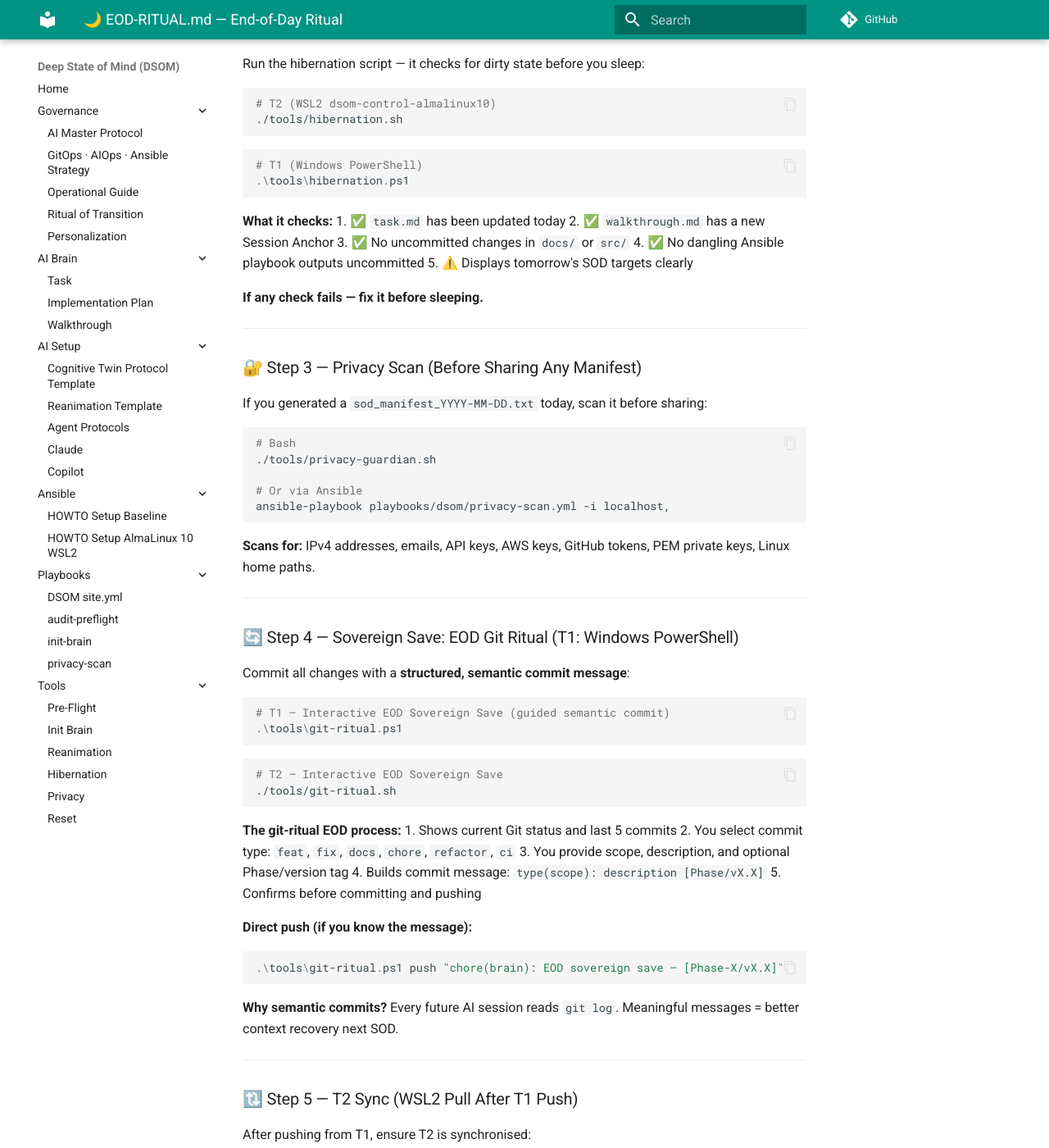
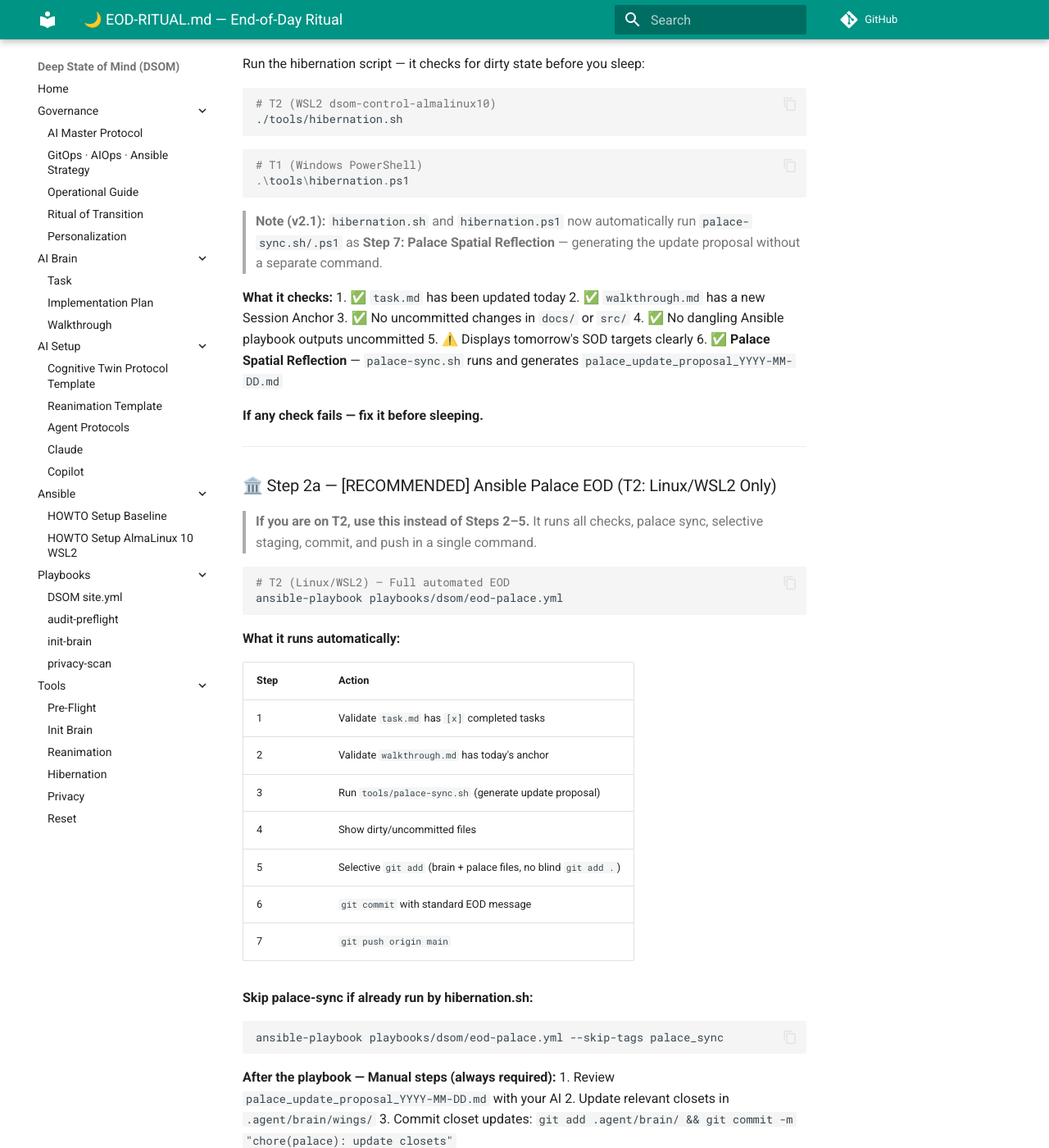
Before and after one commit to linuxmalaysia/deep-state-of-mind-for-my-ai, an MkDocs documentation site: the page built from docs/EOD-RITUAL.md, in a window 1280 px wide and 1400 px high, scrolled down 2146 px. Shown: the whole window at 82% size. Built offline with MkDocs 1.6.1 and Material for MkDocs 9.7.7, drawn with Linux system fonts in a browser that asks for light colours; comment, search, counter and statistics services are not loaded; some of the changed text lies outside the part shown.

Commit message:
docs(rituals): add Ansible Palace SOD/EOD automation steps to SOD-RITUAL.md and EOD-RITUAL.md — v6.1 + Palace v1.0

````diff
--- a/docs/EOD-RITUAL.md
+++ b/docs/EOD-RITUAL.md
@@ -2,7 +2,7 @@
 # docs/EOD-RITUAL.md
 
 > **"Rest is not the end unless the memory is lost. To hibernate is to prepare for rebirth."**
-> **Standard: DSOM For My AI Protocol v6.1 | GitOps · AIOps · Ansible**
+> **Standard: DSOM For My AI Protocol v6.1 + Palace v1.0 | GitOps · AIOps · Ansible**
 
 ---
 
@@ -99,14 +99,52 @@ Run the hibernation script — it checks for dirty state before you sleep:
 .\tools\hibernation.ps1
 ```
 
+> **Note (v2.1):** `hibernation.sh` and `hibernation.ps1` now automatically run `palace-sync.sh/.ps1` as **Step 7: Palace Spatial Reflection** — generating the update proposal without a separate command.
+
 **What it checks:**
 1. ✅ `task.md` has been updated today
 2. ✅ `walkthrough.md` has a new Session Anchor
 3. ✅ No uncommitted changes in `docs/` or `src/`
 4. ✅ No dangling Ansible playbook outputs uncommitted
 5. ⚠️ Displays tomorrow's SOD targets clearly
+6. ✅ **Palace Spatial Reflection** — `palace-sync.sh` runs and generates `palace_update_proposal_YYYY-MM-DD.md`
 
 **If any check fails — fix it before sleeping.**
+
+---
+
+### 🏛️ Step 2a — [RECOMMENDED] Ansible Palace EOD (T2: Linux/WSL2 Only)
+
+> **If you are on T2, use this instead of Steps 2–5.** It runs all checks, palace sync, selective staging, commit, and push in a single command.
+
+```bash
+# T2 (Linux/WSL2) — Full automated EOD
+ansible-playbook playbooks/dsom/eod-palace.yml
+```
+
+**What it runs automatically:**
+
+| Step | Action |
+|---|---|
+| 1 | Validate `task.md` has `[x]` completed tasks |
+| 2 | Validate `walkthrough.md` has today's anchor |
+| 3 | Run `tools/palace-sync.sh` (generate update proposal) |
+| 4 | Show dirty/uncommitted files |
+| 5 | Selective `git add` (brain + palace files, no blind `git add .`) |
+| 6 | `git commit` with standard EOD message |
+| 7 | `git push origin main` |
+
+**Skip palace-sync if already run by hibernation.sh:**
+```bash
+ansible-playbook playbooks/dsom/eod-palace.yml --skip-tags palace_sync
+```
+
+**After the playbook — Manual steps (always required):**
+1. Review `palace_update_proposal_YYYY-MM-DD.md` with your AI
+2. Update relevant closets in `.agent/brain/wings/`
+3. Commit closet updates: `git add .agent/brain/ && git commit -m "chore(palace): update closets"`
+
+> **T1 (Windows):** Steps 2–5 remain manual. `hibernation.ps1` v2.1 handles palace-sync automatically.
 
 ---
 
@@ -194,10 +232,13 @@ This is your **offline backup** in case your brain has its own context decay ove
 ```
 [ ] task.md — updated: [x] done, [ ] tomorrow's targets set
 [ ] walkthrough.md — new Session Anchor written with Mental Anchor sentence
-[ ] hibernation.sh — returned GREEN on all checks
-[ ] privacy-guardian.sh — manifest scanned CLEAN (if manifest was generated)
-[ ] git-ritual.sh (EOD) — all changes committed with semantic message
-[ ] git push — state pushed to origin/main
+[ ] (RECOMMENDED T2) ansible-playbook eod-palace.yml — all checks + palace sync + commit + push
+[ ]   OR (Manual T1/T2) hibernation.sh/.ps1 — returned GREEN (includes palace-sync v2.1)
+[ ]   OR (Manual T1/T2) privacy-guardian.sh — manifest scanned CLEAN (if manifest was generated)
+[ ]   OR (Manual T1/T2) git-ritual.sh (EOD) — all changes committed with semantic message
+[ ]   OR (Manual T1/T2) git push — state pushed to origin/main
+[ ] palace_update_proposal_YYYY-MM-DD.md — reviewed with AI
+[ ] Palace closets updated and committed (if proposal had changes)
 [ ] T2 WSL2 — git pull confirms sync with T1
 [ ] Tomorrow's first action noted (physical/digital notebook)
 ```
@@ -216,6 +257,7 @@ This is your **offline backup** in case your brain has its own context decay ove
 | `git push` fails | Fix merge conflict, then push again |
 | T2 not synced with T1 | `git pull origin main` inside WSL2 |
 | Privacy scan finds sensitive data | Edit manifest manually, re-scan |
+| `palace_update_proposal` not reviewed | Share with AI, update closets before next SOD |
 
 **The EOD is INCOMPLETE until all STOP CONDITIONS are resolved.**
 
@@ -266,13 +308,16 @@ Every `walkthrough.md` Session Anchor must follow this format:
 | [`docs/HUMAN-HANDOVER-CONTEXT.md`](HUMAN-HANDOVER-CONTEXT.md) | Session handover prompt template |
 | [`docs/REANIMATION-PROMPT-TEMPLATE.md`](REANIMATION-PROMPT-TEMPLATE.md) | AI session prompts |
 | [`docs/RITUAL-OF-TRANSITION.md`](RITUAL-OF-TRANSITION.md) | AI model switch ritual |
+| [`docs/HOWTO-PALACE-ONBOARDING.md`](HOWTO-PALACE-ONBOARDING.md) | Palace structure + closet update guide |
 | [`tools/git-ritual.sh`](../tools/git-ritual.sh) | SOD pull + EOD semantic commit |
-| [`tools/hibernation.sh`](../tools/hibernation.sh) | EOD safety checker |
+| [`tools/hibernation.sh`](../tools/hibernation.sh) | EOD safety checker (v2.1: includes palace-sync) |
+| [`tools/palace-sync.sh`](../tools/palace-sync.sh) | Palace spatial reflection engine |
 | [`tools/privacy-guardian.sh`](../tools/privacy-guardian.sh) | Manifest scanner |
+| [`playbooks/dsom/eod-palace.yml`](../playbooks/dsom/eod-palace.yml) | Ansible EOD automation (T2) |
 | [`playbooks/dsom/privacy-scan.yml`](../playbooks/dsom/privacy-scan.yml) | Ansible privacy scan |
 
 ---
 
-*Standard: DSOM For My AI Protocol v6.1 | Harisfazillah Jamel | LinuxMalaysia*
+*Standard: DSOM For My AI Protocol v6.1 + Palace v1.0 | Harisfazillah Jamel | LinuxMalaysia*
 *This is the **baseline EOD template** for all projects built on this skeleton.*
-*Last Updated: 2026-03-10 | Version: v6.1*
+*Last Updated: 2026-04-08 | Version: v6.1 + Palace v1.0*
````
Also changed, not shown: docs/SOD-RITUAL.md (+43 -10 lines).
